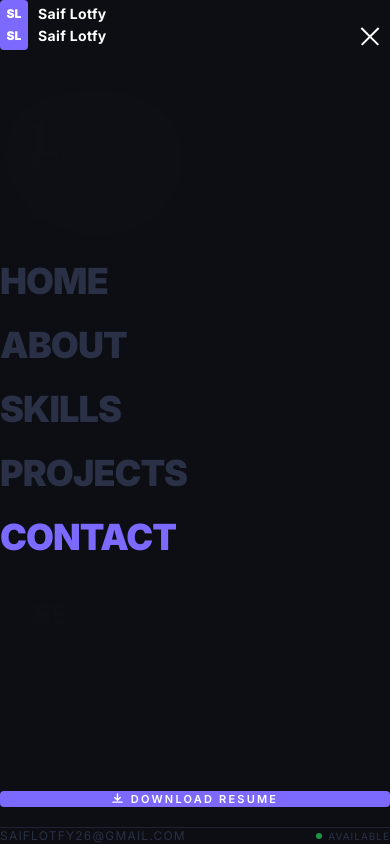
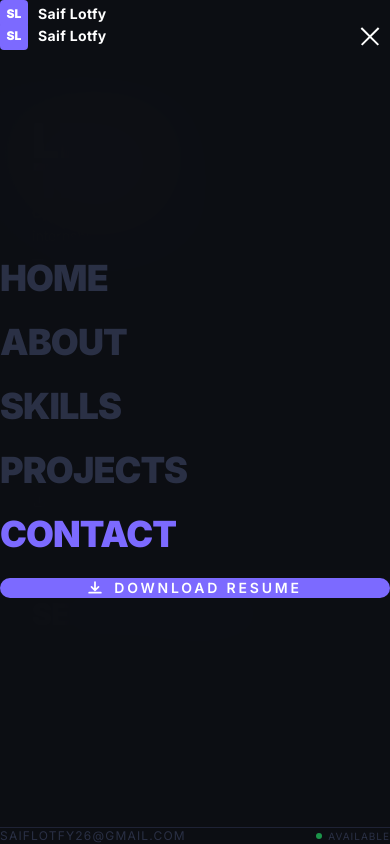
Before and after one commit to sefffo/saif-portfolio, a React (Vite) app: page /contact in a window 390 px wide. Both pictures are taken after a click on the button "Toggle menu". Shown: the top 844 px of the page. Built offline with nearby package versions, Linux system fonts and the light colour scheme.

Commit message:
design: move mobile download button up + make it bigger

```diff
--- a/src/components/Navbar.tsx
+++ b/src/components/Navbar.tsx
@@ -51,7 +51,7 @@ export default function Navbar() {
             ))}
           </div>
 
-          {/* Desktop CV button — FIXED href */}
+          {/* Desktop CV button */}
           <a
             href="/Saif%20Lotfy_CV.pdf"
             download="Saif-Lotfy_CV.pdf"
@@ -89,7 +89,7 @@ export default function Navbar() {
           <span className="text-white font-bold text-sm tracking-wide">Saif Lotfy</span>
         </div>
 
-        {/* Middle: nav links */}
+        {/* Middle: nav links + download button */}
         <div className="flex flex-col gap-6">
           {links.map((l, i) => (
             <NavLink key={l.to} to={l.to} end={l.to === '/'}
@@ -102,29 +102,27 @@ export default function Navbar() {
               style={{ transitionDelay: menuOpen ? `${i * 55}ms` : '0ms' }}
             >{l.label}</NavLink>
           ))}
-        </div>
 
-        {/* Bottom: CTA + email */}
-        <div className="flex flex-col gap-5">
-          {/* FIXED href */}
+          {/* Download button — right below nav links */}
           <a
             href="/Saif%20Lotfy_CV.pdf"
             download="Saif-Lotfy_CV.pdf"
             onClick={() => setMenuOpen(false)}
-            className="bg-[#7c6aff] text-white text-[11px] tracking-[0.2em] uppercase px-6 py-3.5 text-center font-semibold w-full rounded hover:bg-[#6c5ce7] transition-colors duration-300 flex items-center justify-center gap-2"
+            className="mt-2 bg-[#7c6aff] text-white text-sm tracking-[0.2em] uppercase px-6 py-5 text-center font-semibold w-full rounded-xl hover:bg-[#6c5ce7] transition-colors duration-300 flex items-center justify-center gap-3"
           >
-            <svg width="11" height="11" viewBox="0 0 12 12" fill="none">
+            <svg width="14" height="14" viewBox="0 0 12 12" fill="none">
               <path d="M6 1v7M3 5l3 3 3-3M1 10h10" stroke="currentColor" strokeWidth="1.5" strokeLinecap="round"/>
             </svg>
             Download Resume
           </a>
+        </div>
 
-          <div className="border-t border-[#1e2235] pt-5 flex items-center justify-between">
-            <p className="text-[#2a3045] text-xs tracking-widest uppercase">saiflotfy26@gmail.com</p>
-            <div className="flex items-center gap-1.5">
-              <span className="w-1.5 h-1.5 rounded-full bg-[#22c55e] animate-pulse" />
-              <span className="text-[10px] tracking-widest text-[#2a3045] uppercase">Available</span>
-            </div>
+        {/* Bottom: email + available */}
+        <div className="border-t border-[#1e2235] pt-5 flex items-center justify-between">
+          <p className="text-[#2a3045] text-xs tracking-widest uppercase">saiflotfy26@gmail.com</p>
+          <div className="flex items-center gap-1.5">
+            <span className="w-1.5 h-1.5 rounded-full bg-[#22c55e] animate-pulse" />
+            <span className="text-[10px] tracking-widest text-[#2a3045] uppercase">Available</span>
           </div>
         </div>
       </div>
```
